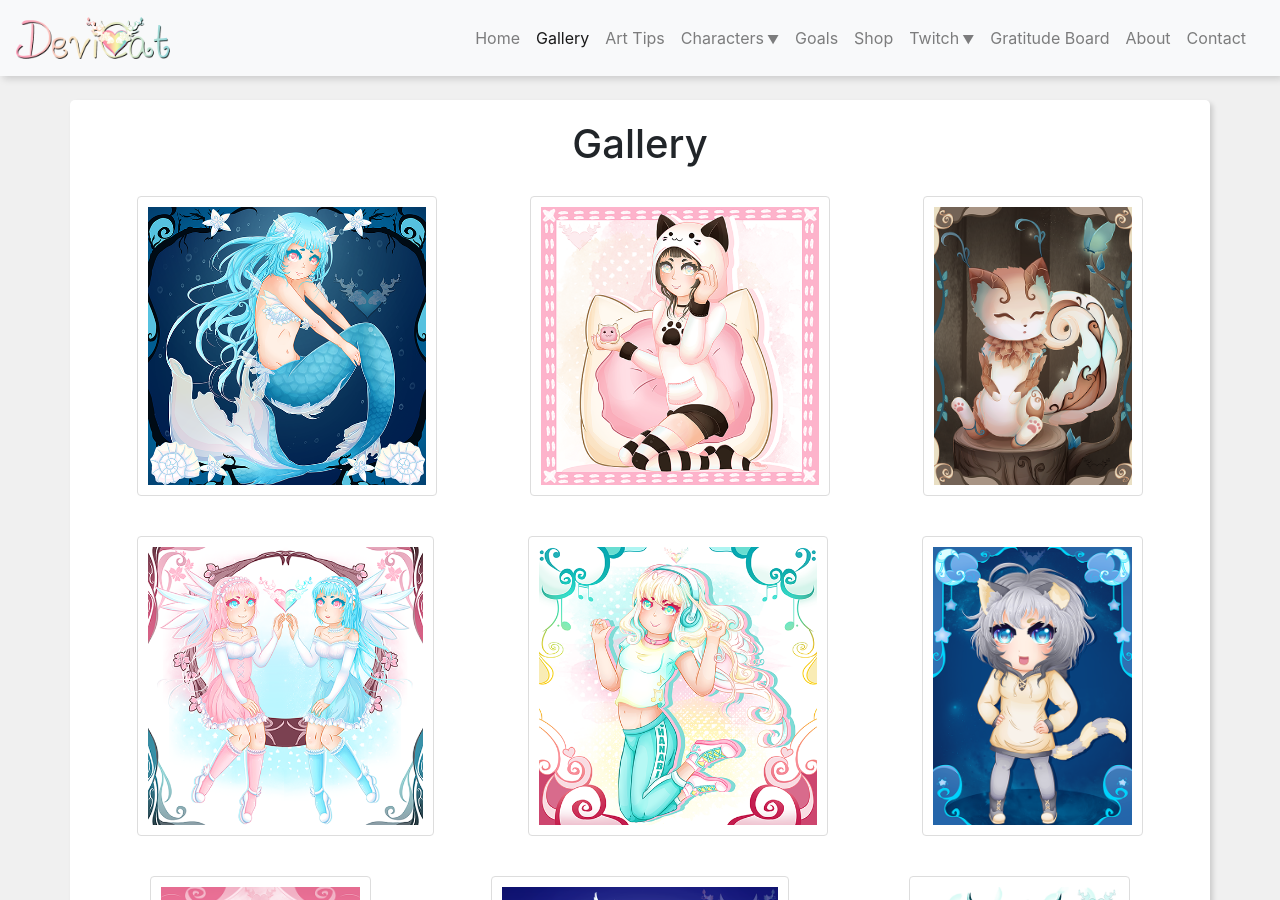
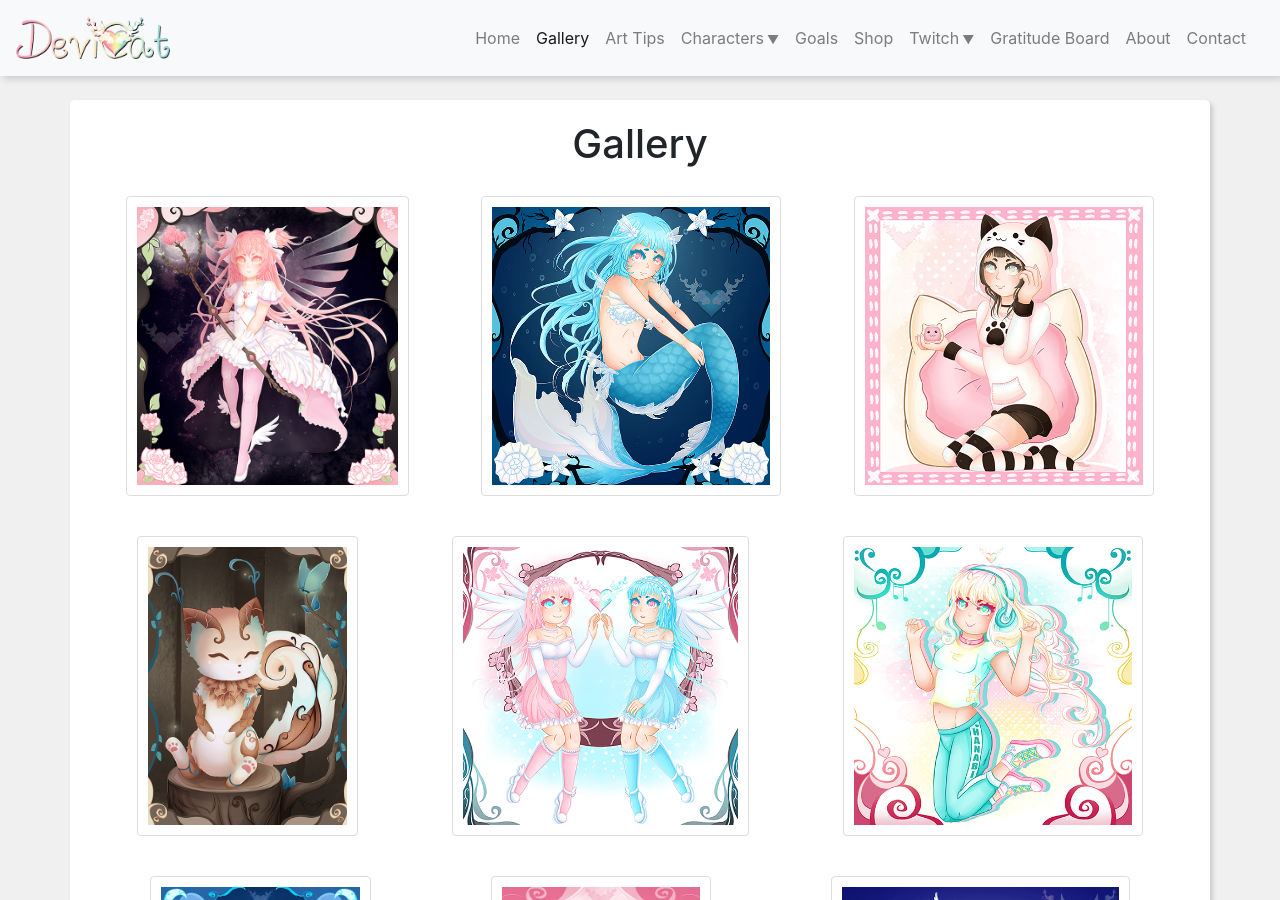
Before and after one commit to DeviCatOutlet/devicatoutlet.github.io, a Jekyll site: the page built from gallery.md, in a window 1280 px wide and 900 px high. Built offline with Jekyll 4.4.1, drawn with Linux system fonts in a browser that asks for light colours; nearby versions of some CDN libraries; our own code applies the rules of GitHub Pages for plain Markdown files.

Commit message:
Update Gallery
Add GoddessMadoka to gallery.

```diff
--- a/gallery.md
+++ b/gallery.md
@@ -1,6 +1,7 @@
 # Gallery
 
 
+![Goddess Madoka 2018](img/goddessmadoka2018.png)
 ![Shizuko Mermaid 2018](img/ShizukoMermaid2018.png)
 ![DeviCat Donut Girl](img/devicat_donut_girl 2018.png)
 ![Earth Kitsune](img/earthkitsune2018.png)
```
Also changed, not shown: other parts of gallery.md (+0 -1 lines), img/goddessmadoka2018.png (added).
